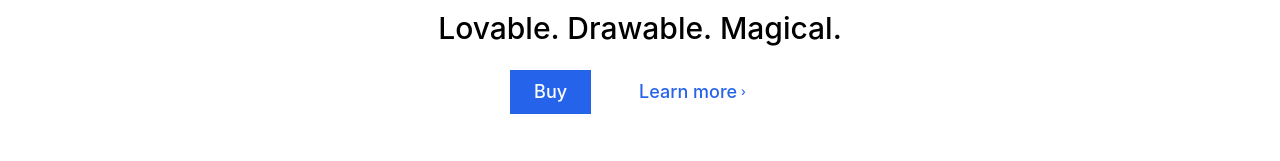
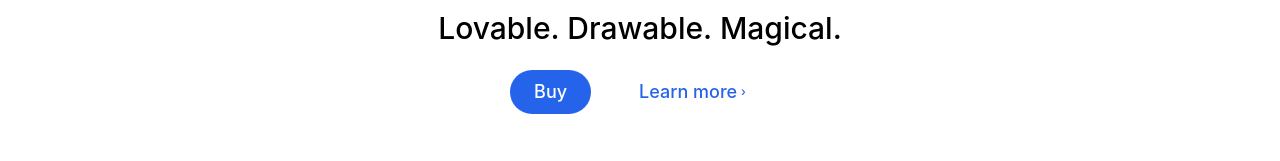
Before and after one commit to WIT-InnovacionTecnologia/WIT_web_page, a React (Vite) app: page / in a window 1280 px wide. Shown: the part 194-355 px from the top of the page. Built offline with nearby package versions, Linux system fonts and the light colour scheme.

Commit message:
fix: border del boton

```diff
--- a/src/components/Hero.tsx
+++ b/src/components/Hero.tsx
@@ -19,7 +19,7 @@ export const Hero = () => {
                     Lovable. Drawable. Magical.
                 </p>
                 <div className="flex justify-center space-x-6">
-                    <button className="bg-blue-600 text-white px-6 py-2 hover:bg-blue-700 transition-colors text-lg font-medium">
+                    <button className="bg-blue-600 text-white rounded-full px-6 py-2 hover:bg-blue-700 transition-colors text-lg font-medium">
                         Buy
                     </button>
                     <a href="#" className="text-blue-600 hover:underline px-6 py-2 text-lg font-medium flex items-center">
```
